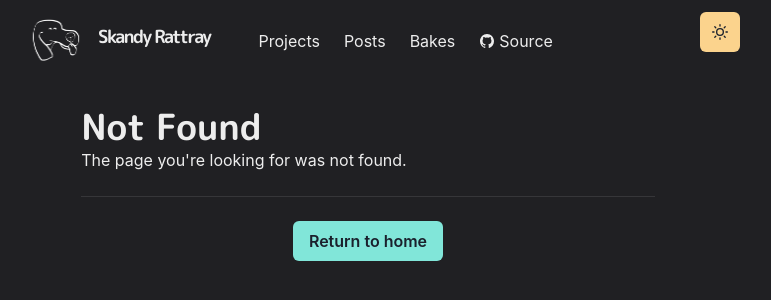
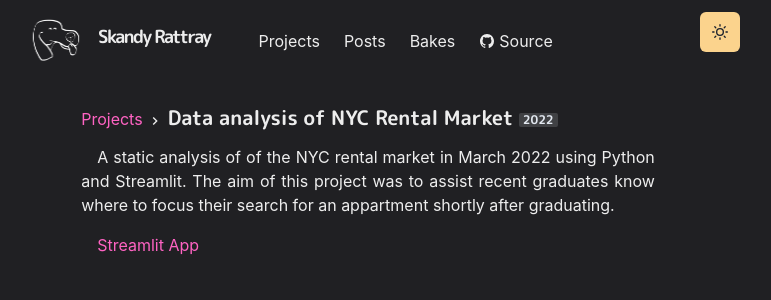
Before and after one commit to skandog/p, a Next.js app: page /projects/streamlit_nyc in a window 1280 px wide. Before the commit this address had no page. Shown: the top 300 px of the page, without its empty margins (272-1043 px from the left). Built offline with nearby package versions, Linux system fonts and the light colour scheme.

Commit message:
started to fillout project details page, creating components for the image and text and setting up new route

```diff
--- /dev/null
+++ b/components/project.js
@@ -0,0 +1,31 @@
+import NextLink from 'next/link'
+import { Heading, Box, Image, Link, Badge } from '@chakra-ui/react'
+import { ChevronRightIcon } from '@chakra-ui/icons'
+
+export const Title = ({ children }) => {
+  return (
+    <Box>
+      <NextLink href="/projects">
+        <Link>Projects</Link>
+      </NextLink>
+      <span>
+        &nbsp;
+        <ChevronRightIcon />
+        &nbsp;
+      </span>
+      <Heading display="inline-block" as="h3" fontSize={20} mb={4}>
+        {children}
+      </Heading>
+    </Box>
+  )
+}
+
+export const ProjectImage = ({ src, alt }) => {
+  ;<Image borderRadius={'lg'} w="full" src={src} alt={alt} mb={4} />
+}
+
+export const Meta = ({ children }) => {
+  ;<Badge colorScheme="green" mr={2}>
+    {children}
+  </Badge>
+}
--- /dev/null
+++ b/pages/projects/streamlit_nyc.js
@@ -0,0 +1,33 @@
+import { Container, Badge, Link, List, ListItem } from '@chakra-ui/react'
+import { ExternalLinkIcon } from '@chakra-ui/icons'
+import { Title, ProjectImage, Meta } from '../../components/project.js'
+import P from '../../components/paragraph.js'
+import Layout from '../../components/layouts/article.js'
+
+const Project = () => {
+  return (
+    <Layout title="streamlit_nyc">
+      <Container>
+        <Title>
+          Data analysis of NYC Rental Market <Badge>2022</Badge>
+        </Title>
+        <P>
+          A static analysis of of the NYC rental market in March 2022 using
+          Python and Streamlit. The aim of this project was to assist recent
+          graduates know where to focus their search for an appartment shortly
+          after graduating.
+        </P>
+        <List ml={4} my={4}>
+          <ListItem>
+            <Meta>Website</Meta>
+            <Link href="https://skandog-columns-column-tut-clean-91kzmb.streamlitapp.com/">
+                Streamlit App
+            </Link>
+          </ListItem>
+        </List>
+      </Container>
+    </Layout>
+  )
+}
+
+export default Project
```
